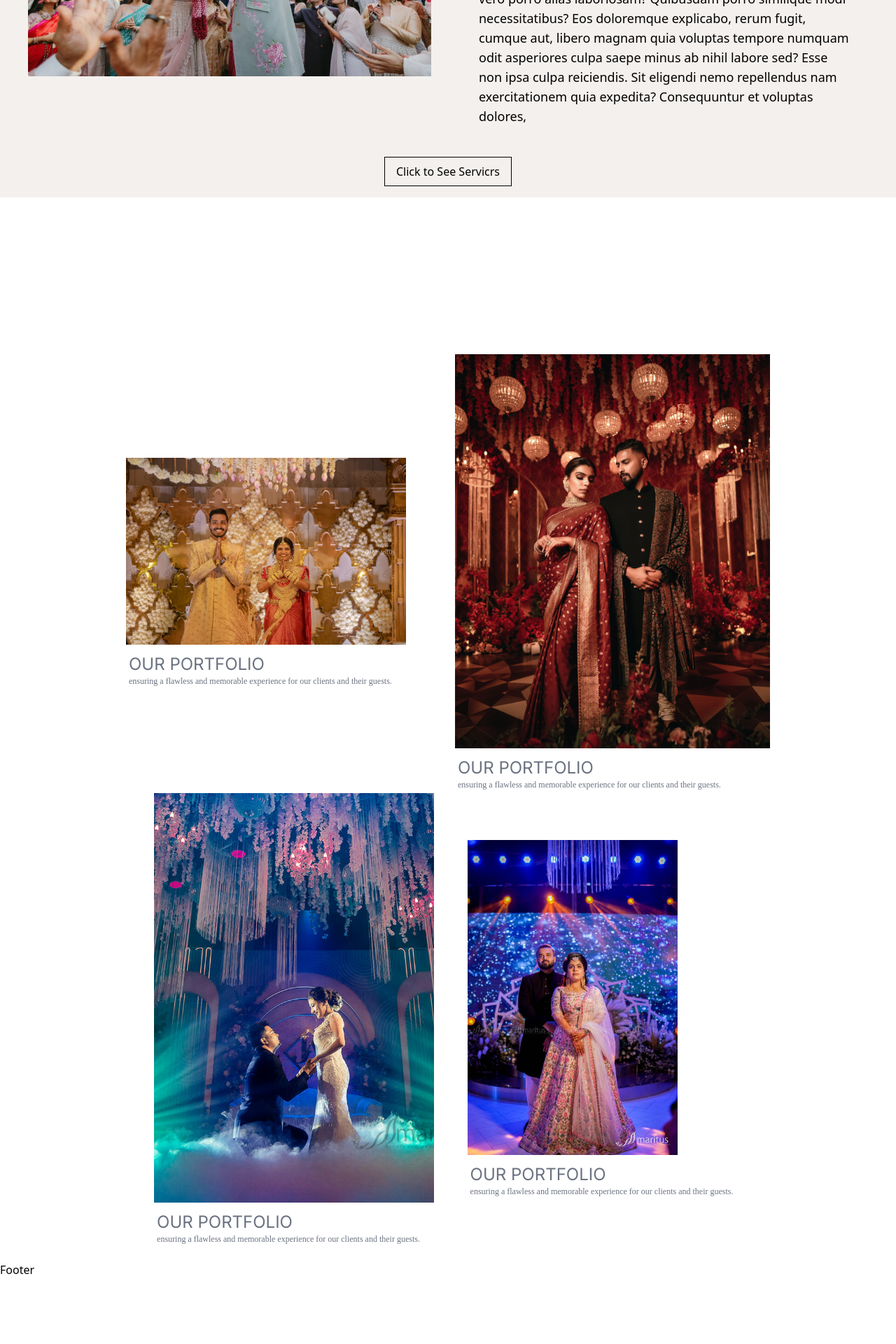
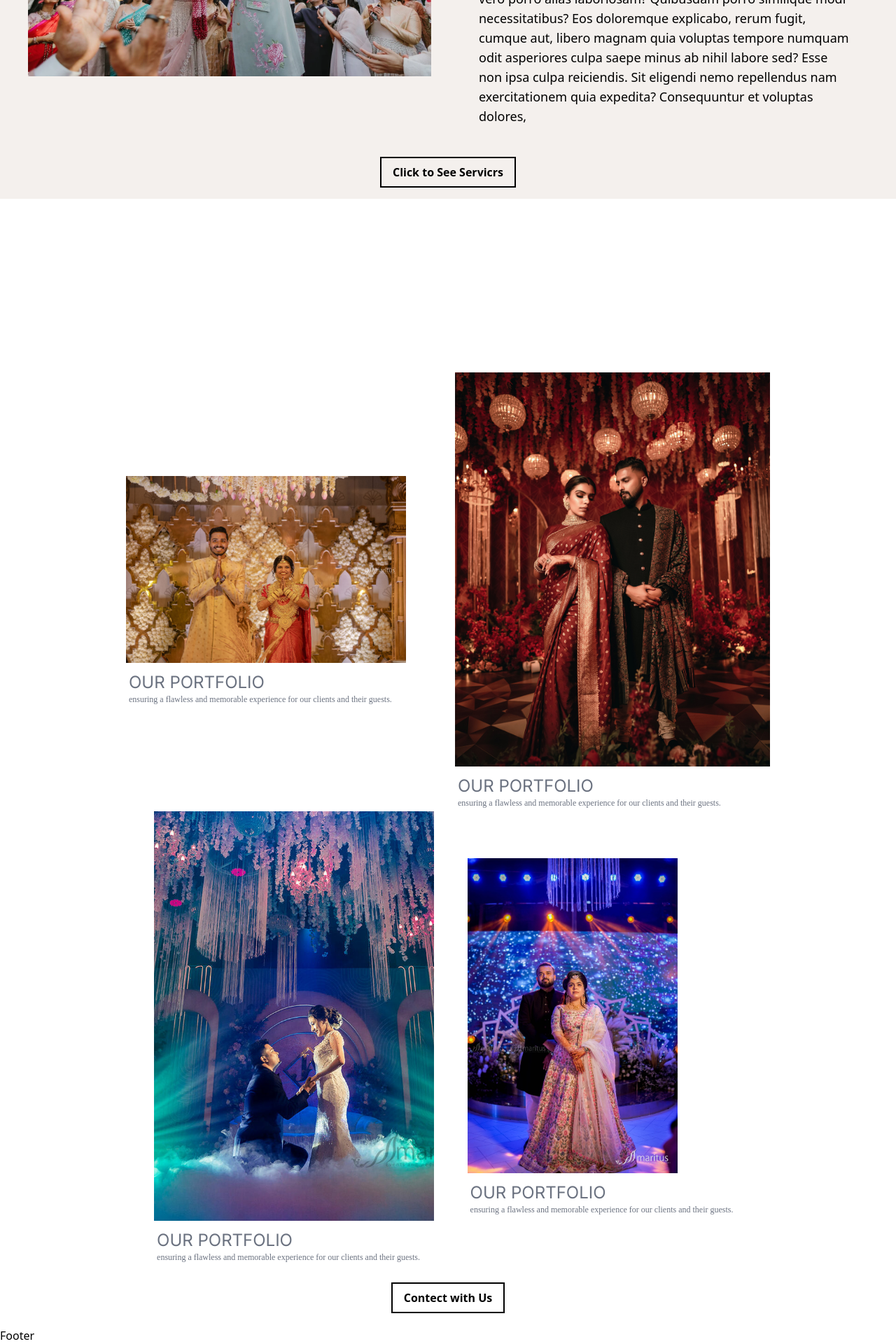
Before and after one commit to adityasinghchouhan1/Eventplanner-, a React (Vite) app in the folder Client/: page / in a window 1280 px wide. Shown: the part 1382-3302 px from the top of the page at 70% size. Before the commit the page ends 3208 px from the top, so only its background shows below. Built offline with nearby package versions, Linux system fonts and the light colour scheme.

Commit message:
add button in portfolio

```diff
--- a/Client/src/Components/Portfolio.jsx
+++ b/Client/src/Components/Portfolio.jsx
@@ -1,11 +1,18 @@
 import React from 'react'
+import { useNavigate } from 'react-router-dom'
 import Heading from '../Resue/Heading'
 import p from '../../public/p.jpg'
 import p2 from '../../public/p2.jpg'
 import p3 from '../../public/p3.jpg'
 import p4 from '../../public/p4.jpg'
+import Button from '../Resue/Button'
 
 const Portfolio = () => {
+  const navigate = useNavigate()
+
+  const handleNavigate = () => {
+    navigate('/Contact')
+  }
   return (
     <>
       <div className="flex justify-center items-center flex-col  p-5">
@@ -15,7 +22,7 @@ const Portfolio = () => {
             'Our portfolio showcases our expertise in designing and planning unique and unforgettable weddings. From intimate celebrations to grand affairs, we create personalized experiences tailored to our clients vision and style. Our attention to detail and creativity are evident in every wedding we plan, ensuring a flawless and memorable experience for our clients and their guests.'
           }
         />
-        <div className="relative flex flex-col justify-center items-center">
+        <div className="relative flex flex-col justify-center items-center my-6">
           <div className="flex sm:flex-row flex-col justify-around gap-5 items-center">
             <div className=" group w-full md:w-1/2  overflow-hidden hover:scale-90 duration-500 transition-all">
               <img
@@ -81,6 +88,7 @@ const Portfolio = () => {
             </div>
           </div>
         </div>
+        <Button OnClick={handleNavigate} title={'Contect with Us'} />
       </div>
     </>
   )
--- a/Client/src/index.css
+++ b/Client/src/index.css
@@ -5,7 +5,7 @@
 @tailwind utilities;
 
 .custom-button {
-  @apply relative border border-black py-2 px-4 overflow-hidden transition-all duration-500;
+  @apply relative border border-2 font-semibold border-black py-2 px-4 overflow-hidden transition-all duration-500;
 }
 
 .custom-button::before {
```
